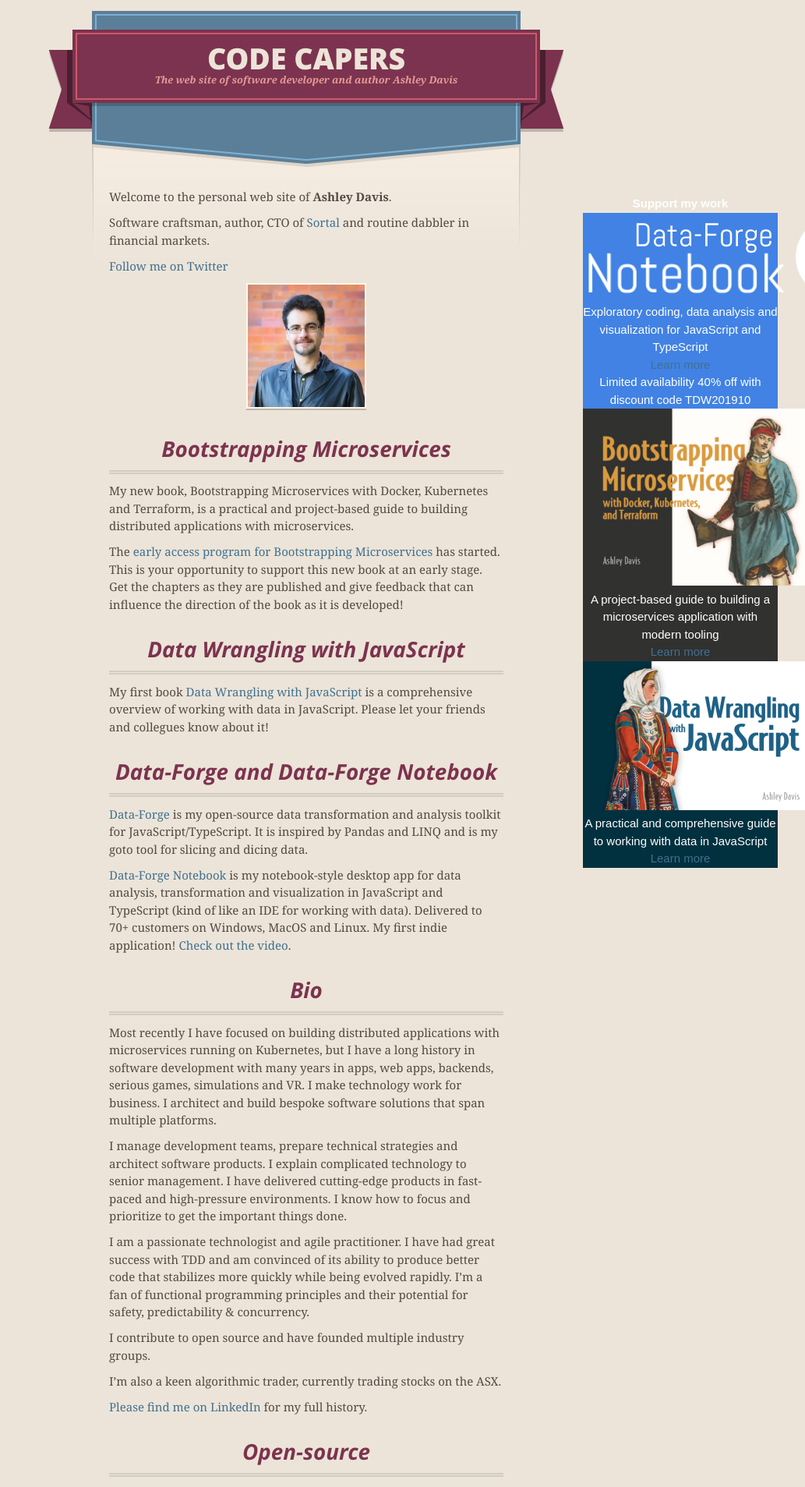
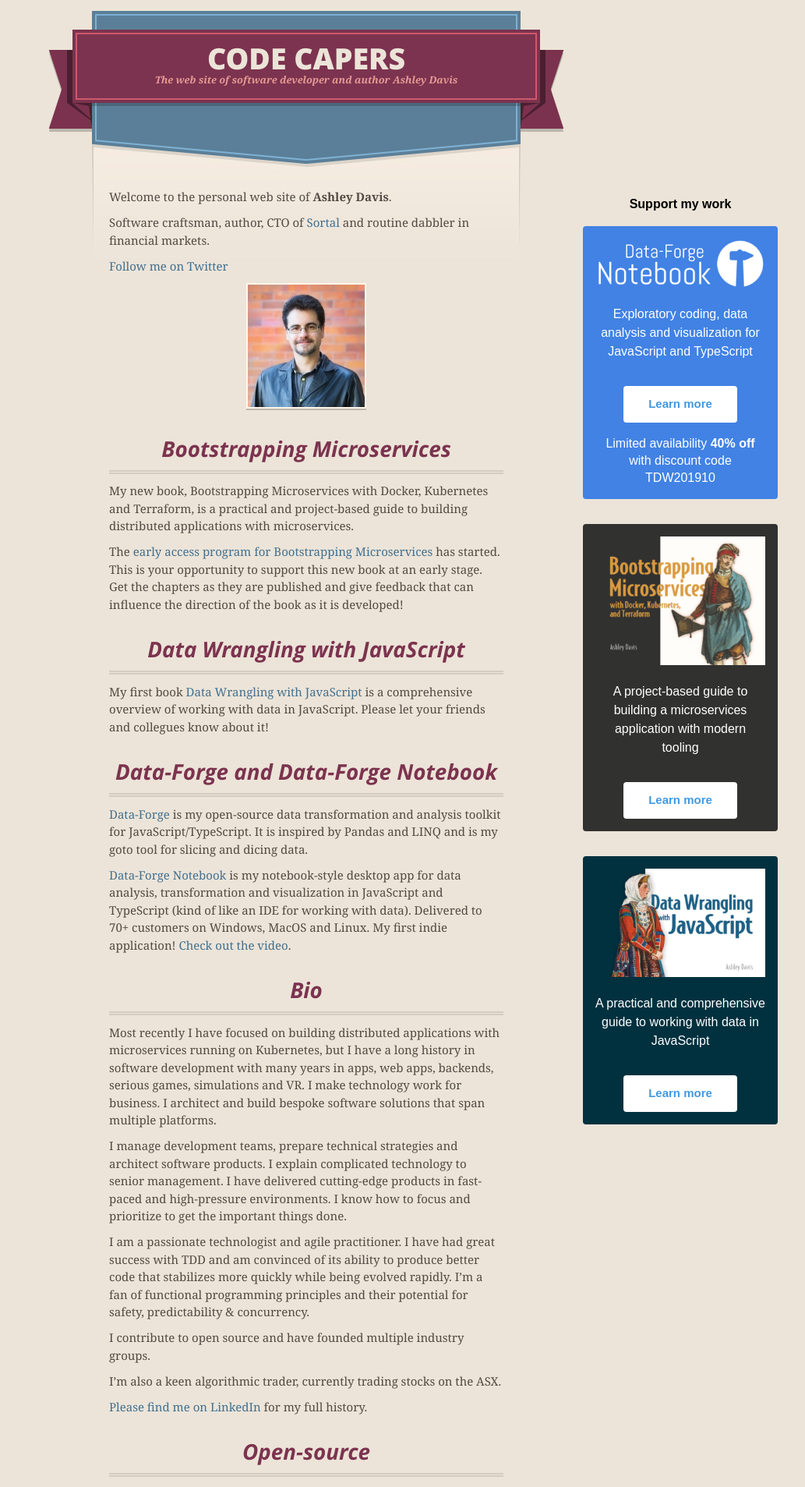
Before and after one commit to ashleydavis/personal-web-page, a Jekyll site: the page built from index.md, in a window 1280 px wide. Shown: the top 1907 px of the page at 78% size, without its empty margins (247-1280 px from the left). Built offline with Jekyll 4.4.1, drawn with Linux system fonts in a browser that asks for light colours.

Commit message:
Fixes for formatting.

```diff
--- a/_layouts/default.html
+++ b/_layouts/default.html
@@ -3,11 +3,16 @@
   <head>
     <meta charset='utf-8'>
     <meta http-equiv="X-UA-Compatible" content="IE=edge">
-    <meta name="viewport" content="width=640">
+    <title>{{site.title}}</title>
+    <meta name="description" content="{{site.description}}" />
+
+    <meta name="HandheldFriendly" content="True" />
+    <meta name="viewport" content="width=device-width, initial-scale=1.0" />
 
     <link rel="stylesheet" href="{{ '/assets/css/style.css?v=' | append: site.github.build_revision | relative_url }}" media="screen">
     <link rel="stylesheet" href="{{ '/assets/css/mobile.css' | relative_url }}" media="handheld, only screen and (max-device-width:640px)">
     <link rel="stylesheet" href="{{ '/assets/css/non-screen.css' | relative_url }}" media="handheld, only screen and (max-device-width:640px)">
+    <link rel="stylesheet" type="text/css" href="/assets/css/tailwind.css" />
 
     <script src="{{ '/assets/js/modernizr.js' | relative_url }}"></script>
     <script src="https://code.jquery.com/jquery-1.12.4.min.js" integrity="sha256-ZosEbRLbNQzLpnKIkEdrPv7lOy9C27hHQ+Xp8a4MxAQ=" crossorigin="anonymous"></script>
```
